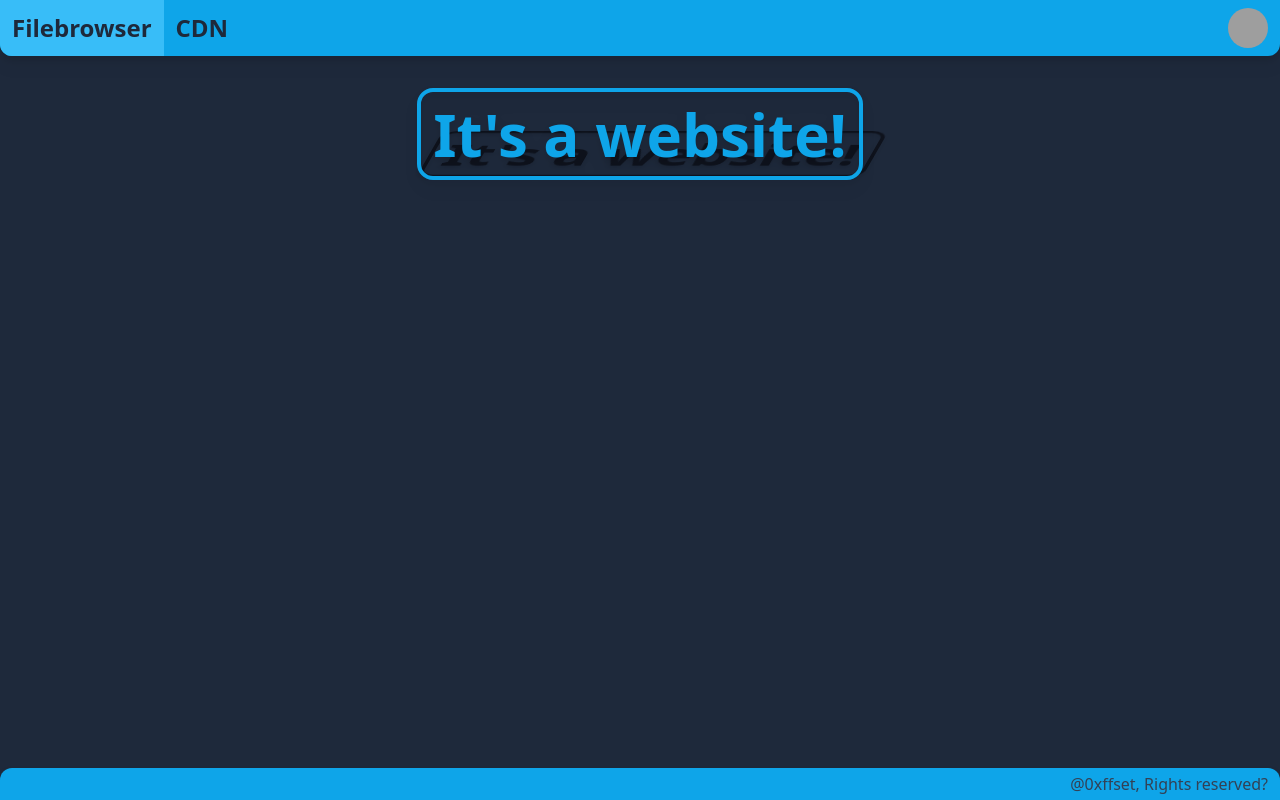
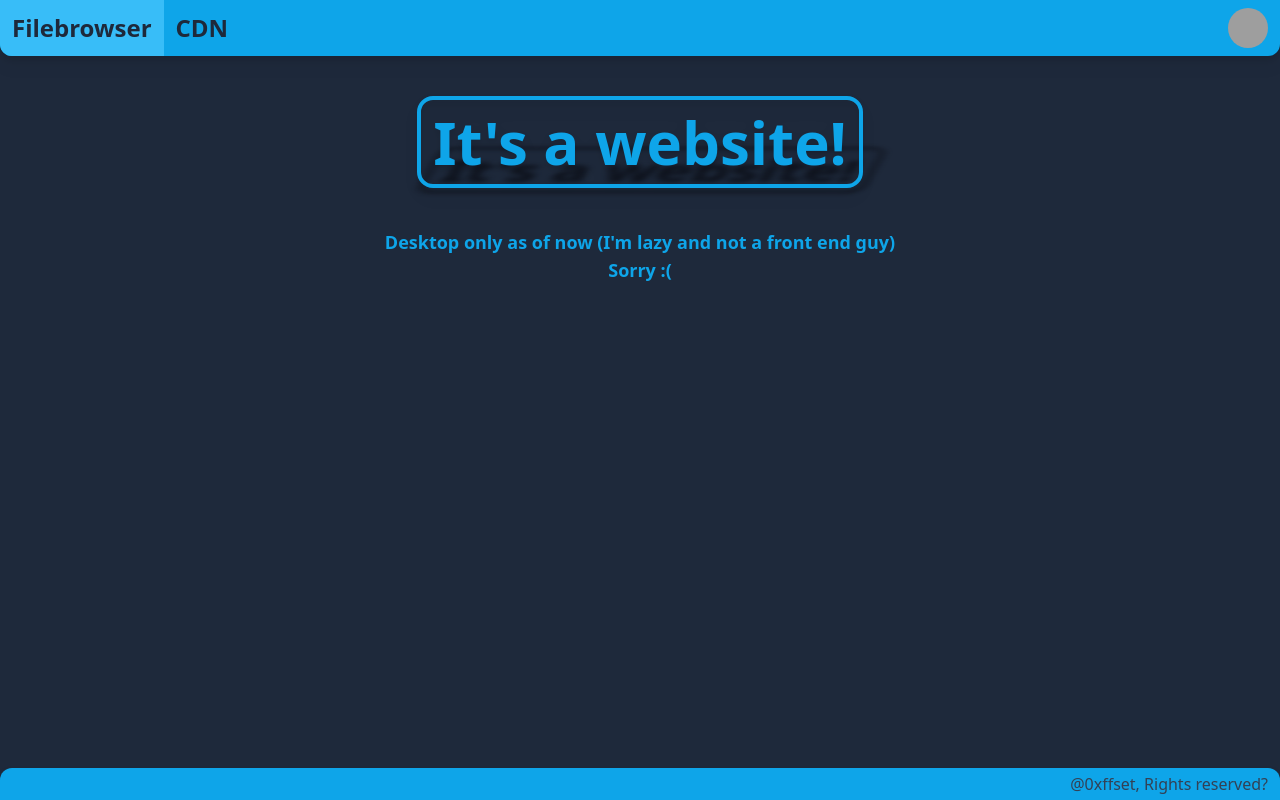
Before and after one commit to 0xffset/0xffset.com, a plain HTML site: page public/html/index.html in a window 1280 px wide. Drawn offline with nearby package versions, Linux system fonts and the light colour scheme; grey boxes are pictures that could not be loaded.

Commit message:
small changes to the html

```diff
--- a/public/html/index.html
+++ b/public/html/index.html
@@ -32,7 +32,7 @@
         <!-- Start main view -->
         <div class="w-screen flex flex-col flex-grow">
             <!-- Start title -->
-            <div class="w-screen h-fit flex justify-center py-8">
+            <div class="w-screen h-fit flex justify-center py-10">
                 <div class="w-fit h-fit border-4 border-solid border-sky-500 rounded-2xl p-3 drop-shadow-lg z-10">
                     <p class="font-sans text-6xl antialiased font-bold text-sky-500 select-none hover:cursor-default">
                         It's a website!
@@ -40,8 +40,8 @@
                 </div>
 
                 <!-- Start shadow -->
-                <div class="absolute w-fit h-fit border-4 border-solid rounded-2xl p-3 drop-shadow-lg z-0"
-                    style="transform: skewX(-30deg) scaleY(.5) translateY(2.5rem) translateX(1.5rem); border-color: rgb(14, 18, 28);">
+                <div class="absolute w-fit h-fit border-4 border-solid rounded-2xl p-3 blur-sm drop-shadow-lg z-0"
+                    style="transform: skewX(-30deg) scaleY(.5) translateY(3.5rem) translateX(1.75rem); border-color: rgb(14, 18, 28);">
                     <p class="font-sans text-6xl antialiased font-bold select-none hover:cursor-default"
                         style="color: rgb(14, 18, 28);">
                         It's a website!
@@ -50,6 +50,13 @@
                 <!-- End shadow -->
             </div>
             <!-- End title -->
+
+            <div class="w-screen flex flex-col flex-grow items-center">
+                <span class="font-sans text-lg antialiased font-bold text-sky-500 select-none hover:cursor-default">
+                    Desktop only as of now (I'm lazy and not a front end guy)</span>
+                <span class="font-sans text-lg antialiased font-bold text-sky-500 select-none hover:cursor-default">
+                    Sorry :(</span>
+            </div>
         </div>
         <!-- End main view -->
 
```
